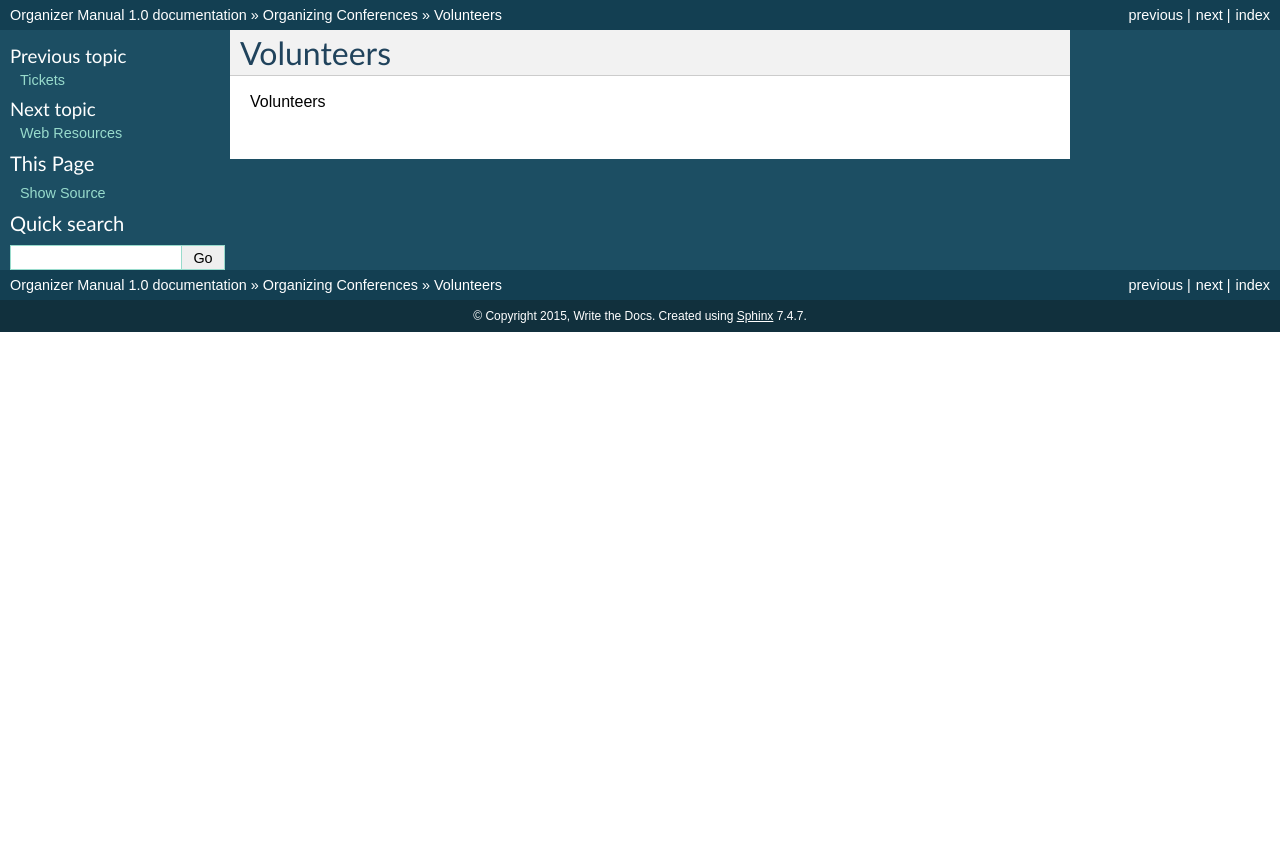
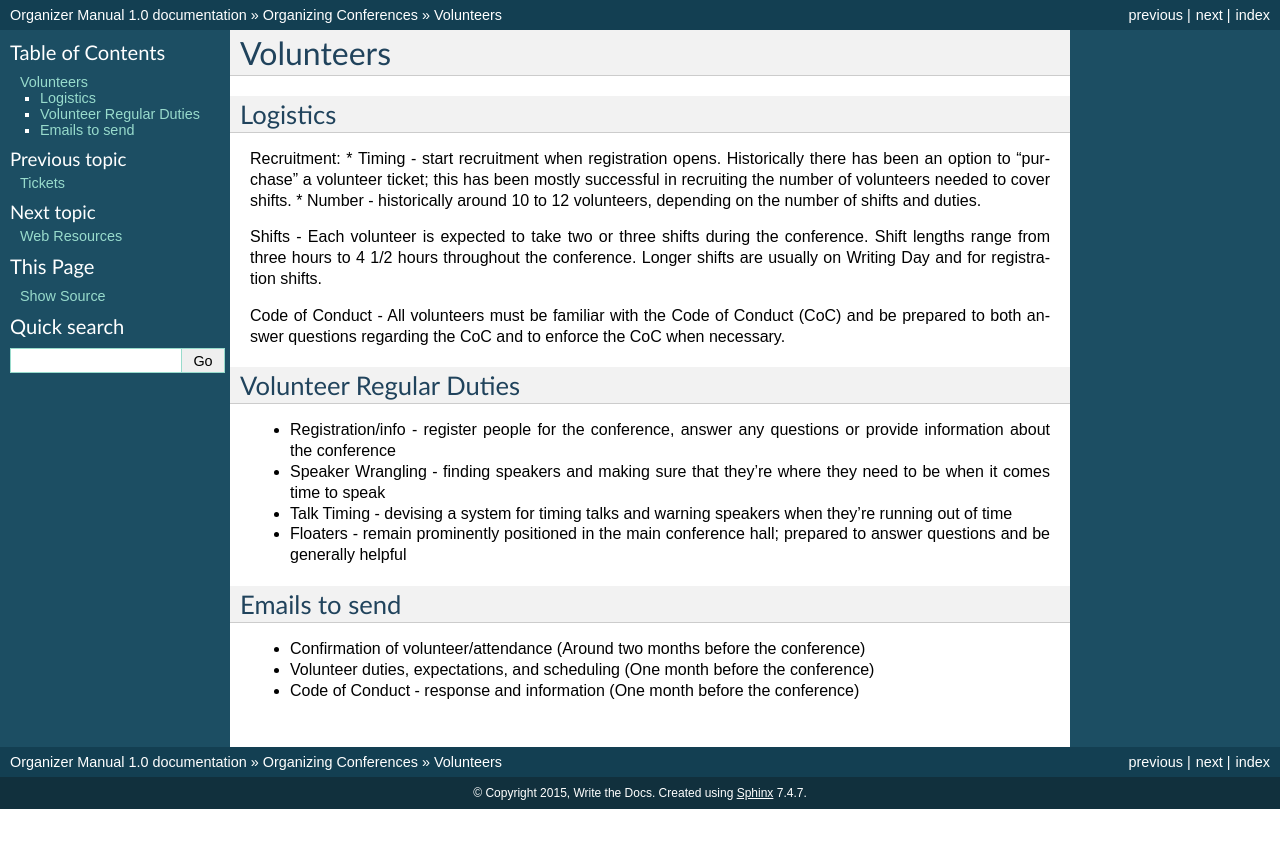
Before and after one commit to writethedocs/organizer-manual, a Sphinx documentation site: the page built from source/confs/conf-volunteers.rst, in a window 1280 px wide. Shown: the top 848 px of the page. Built offline with Sphinx 7.4.7, drawn with Linux system fonts in a browser that asks for light colours.

Commit message:
Added email, duty, and logistics lists

```diff
--- a/source/confs/conf-volunteers.rst
+++ b/source/confs/conf-volunteers.rst
@@ -3,4 +3,28 @@
 Volunteers
 ==========
 
-Volunteers
+Logistics
+---------------
+
+Recruitment:
+* Timing - start recruitment when registration opens. Historically there has been an option to "purchase" a volunteer ticket; this has been mostly successful in recruiting the number of volunteers needed to cover shifts.
+* Number - historically around 10 to 12 volunteers, depending on the number of shifts and duties.
+
+Shifts - Each volunteer is expected to take two or three shifts during the conference. Shift lengths range from three hours to 4 1/2 hours throughout the conference. Longer shifts are usually on Writing Day and for registration shifts.
+
+Code of Conduct - All volunteers must be familiar with the Code of Conduct (CoC) and be prepared to both answer questions regarding the CoC and to enforce the CoC when necessary.
+
+Volunteer Regular Duties
+---------------
+
+* Registration/info - register people for the conference, answer any questions or provide information about the conference
+* Speaker Wrangling - finding speakers and making sure that they're where they need to be when it comes time to speak
+* Talk Timing - devising a system for timing talks and warning speakers when they're running out of time
+* Floaters - remain prominently positioned in the main conference hall; prepared to answer questions and be generally helpful
+
+Emails to send
+---------------
+
+* Confirmation of volunteer/attendance (Around two months before the conference)
+* Volunteer duties, expectations, and scheduling (One month before the conference)
+* Code of Conduct - response and information (One month before the conference)
```
